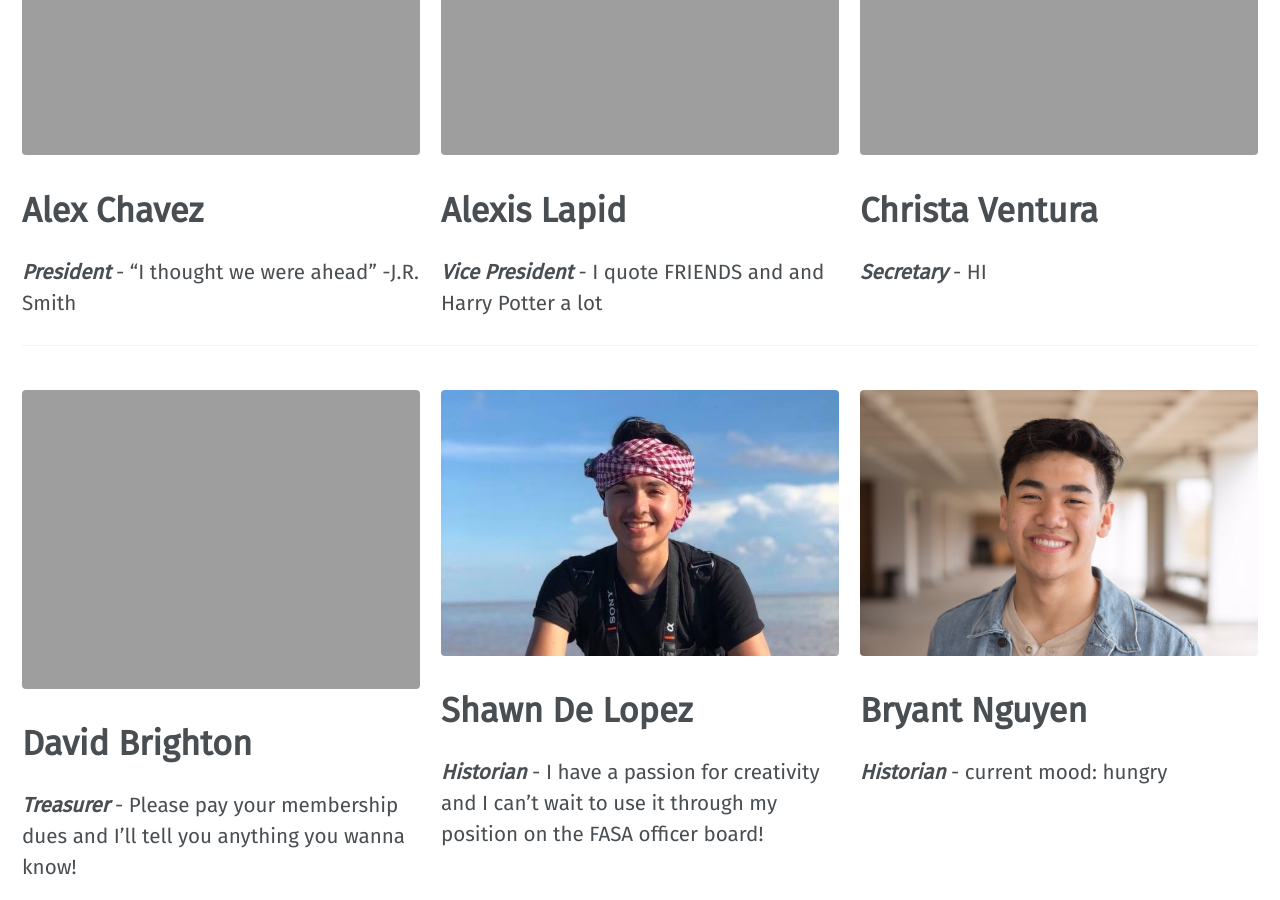
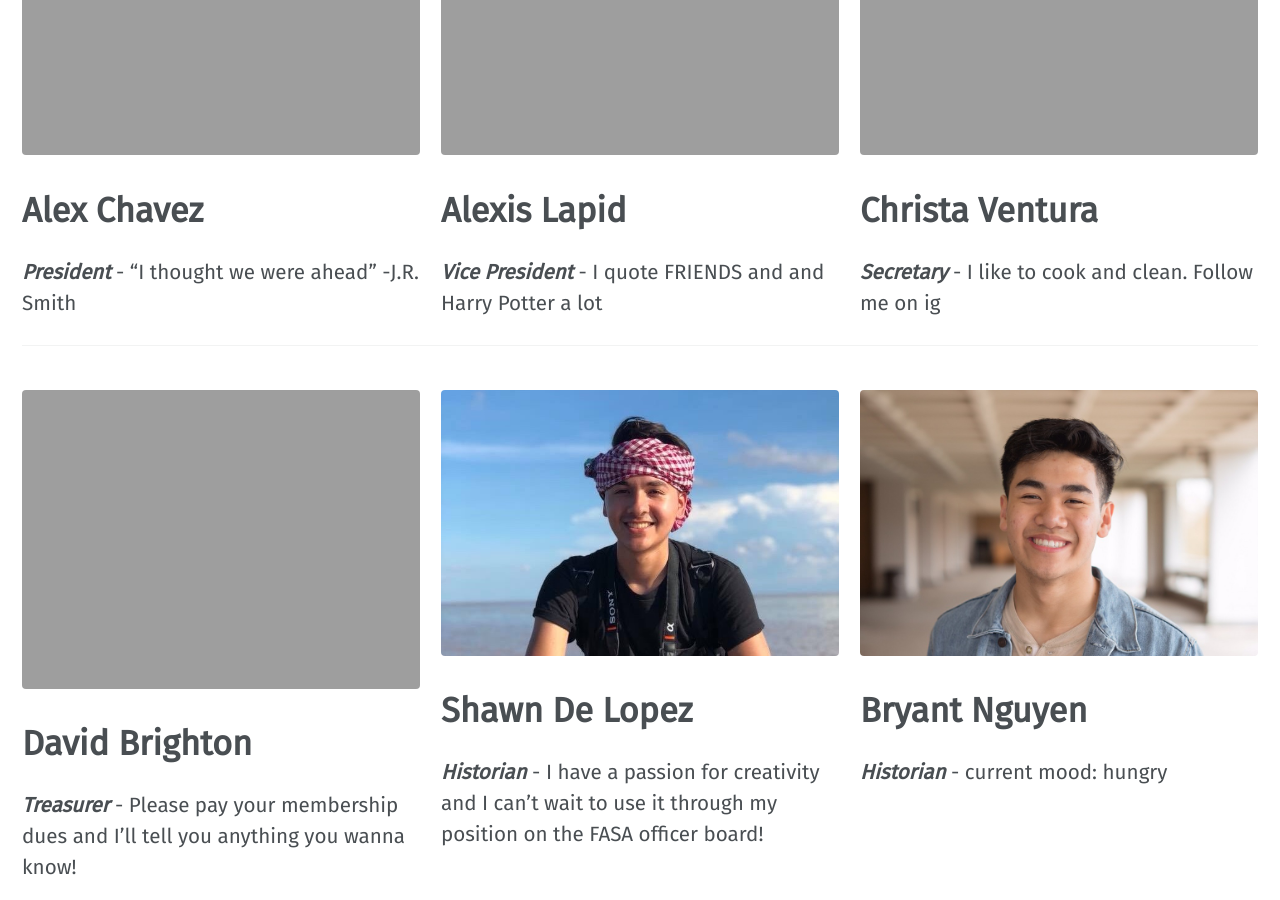
Before and after one commit to vtfasa/vtfasa.github.io, a Jekyll site: the page built from _pages/home.md, in a window 1280 px wide and 900 px high, scrolled down 2085 px. Built offline with Jekyll 4.4.1, drawn with Linux system fonts in a browser that asks for light colours; some web fonts are replaced.

Commit message:
Update home.md

```diff
--- a/_pages/home.md
+++ b/_pages/home.md
@@ -61,7 +61,7 @@ e_board1:
   - image_path: /assets/images/home/eboard/christa.png
     alt: "Christa Ventura"
     title: "Christa Ventura"
-    excerpt: "***Secretary*** - HI"
+    excerpt: "***Secretary*** - I like to cook and clean. Follow me on ig"
 
 # eboard part 2: treasurer and historians
 e_board2:
```
